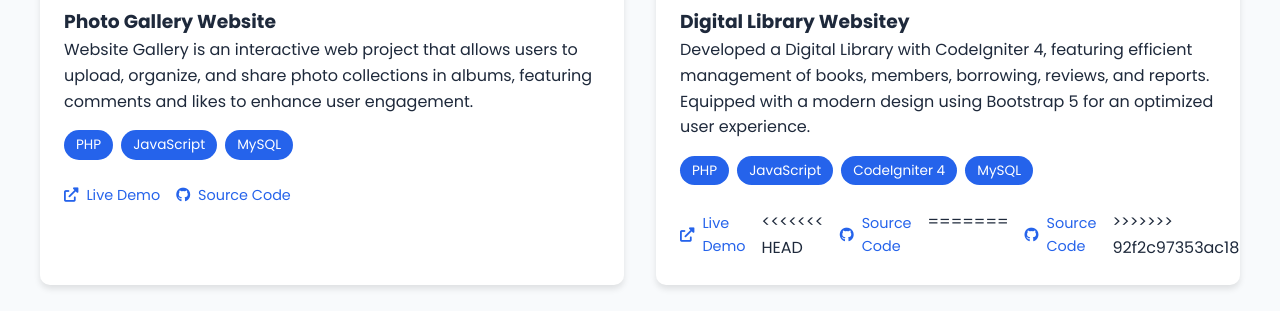
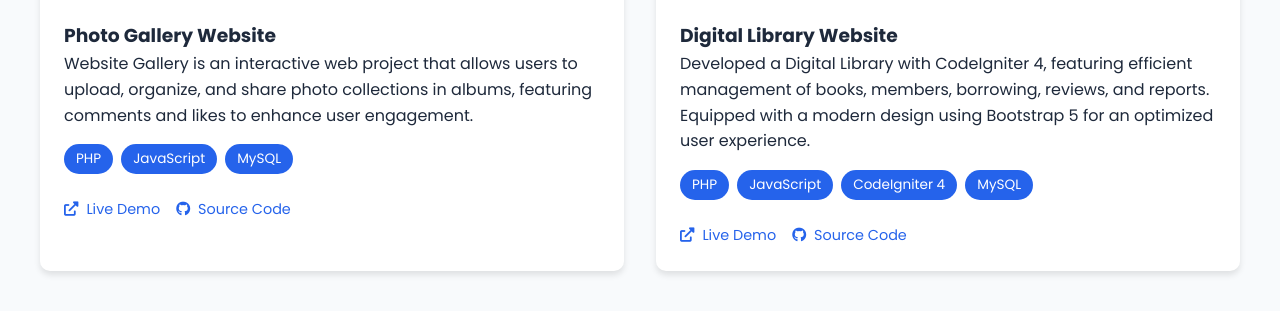
Before and after one commit to Arigta/Arigta.github.io, a plain HTML site: page index.html in a window 1280 px wide. Shown: the part 2022-2333 px from the top of the page. Drawn offline with Linux system fonts and the light colour scheme.

Commit message:
perbaikan Source code Project

```diff
--- a/index.html
+++ b/index.html
@@ -22,7 +22,6 @@
           <li><a href="#home" class="nav-link active">Home</a></li>
           <li><a href="#skills" class="nav-link">Skills</a></li>
           <li><a href="#projects" class="nav-link">Projects</a></li>
-
           <li><a href="#contact" class="nav-link">Contact</a></li>
         </ul>
       </nav>
@@ -51,13 +50,11 @@
           <a
             href="https://github.com/Arigta?tab=repositories"
             class="social-link"
-            ><i class="fab fa-github"></i
-          ></a>
+            ><i class="fab fa-github"></i></a>
           <a
             href="https://www.linkedin.com/in/sulaiman-ar-28217932b/"
             class="social-link"
-            ><i class="fab fa-linkedin"></i
-          ></a>
+            ><i class="fab fa-linkedin"></i></a>
           <a
             href="mailto:sulaimanar.098@gmail.com?subject=Pertanyaan&body=Halo Sulaiman,"
             class="social-link"
@@ -130,6 +127,7 @@
               src="SnapGallery.png"
               onmouseover="this.src='SnapGallery.gif'"
               onmouseout="this.src='SnapGallery.png'"
+              alt="SnapGallery"
             />
           </div>
           <div class="project-content">
@@ -145,17 +143,12 @@
               <span class="tech-tag">MySQL</span>
             </div>
             <div class="project-links">
-              <a
-                href="#"
-                class="project-link"
-                onclick='alert("Belum tersedia saat ini.");'
-                ><i class="fas fa-external-link-alt"></i> Live Demo</a
-              >
+              <a href="#" class="project-link" onclick='alert("Belum tersedia saat ini.");'
+                ><i class="fas fa-external-link-alt"></i> Live Demo</a>
               <a
                 href="https://github.com/Arigta/tugasukk-gallery-foto"
                 class="project-link"
-                ><i class="fab fa-github"></i> Source Code</a
-              >
+                ><i class="fab fa-github"></i> Source Code</a>
             </div>
           </div>
         </div>
@@ -169,7 +162,7 @@
             />
           </div>
           <div class="project-content">
-            <h3>Digital Library Websitey</h3>
+            <h3>Digital Library Website</h3>
             <p>
               Developed a Digital Library with CodeIgniter 4, featuring
               efficient management of books, members, borrowing, reviews, and
@@ -183,24 +176,12 @@
               <span class="tech-tag">MySQL</span>
             </div>
             <div class="project-links">
-              <a
-                href="#"
-                class="project-link"
-                onclick='alert("Belum tersedia saat ini.");'
-                ><i class="fas fa-external-link-alt"></i> Live Demo</a
-              >
-<<<<<<< HEAD
+              <a href="#" class="project-link" onclick='alert("Belum tersedia saat ini.");'
+                ><i class="fas fa-external-link-alt"></i> Live Demo</a>
               <a
                 href="https://github.com/Arigta/ukkPerpus"
                 class="project-link"
-              >
-                <i class="fab fa-github"></i> Source Code</a
-              >
-=======
-              <a href="#" class="project-link">
-                <i class="fab fa-github"></i> Source Code</a>
-
->>>>>>> 92f2c97353ac188356f62340b9bfd06b934c9014
+                ><i class="fab fa-github"></i> Source Code</a>
             </div>
           </div>
         </div>
```
